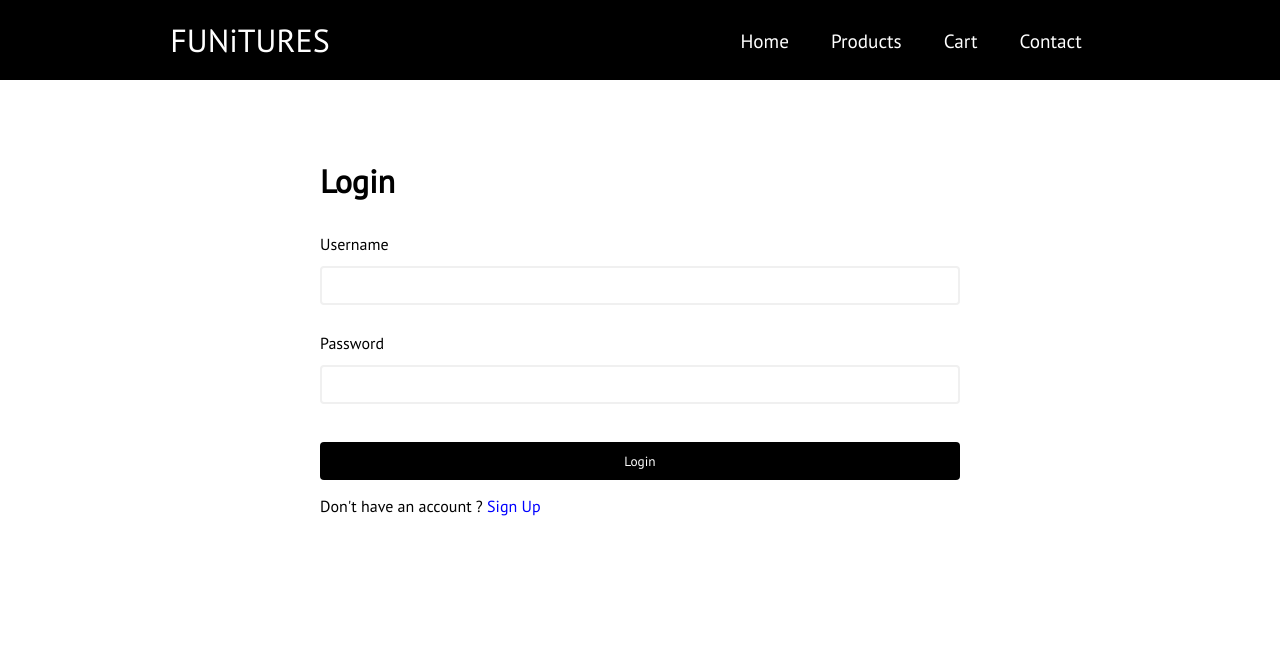
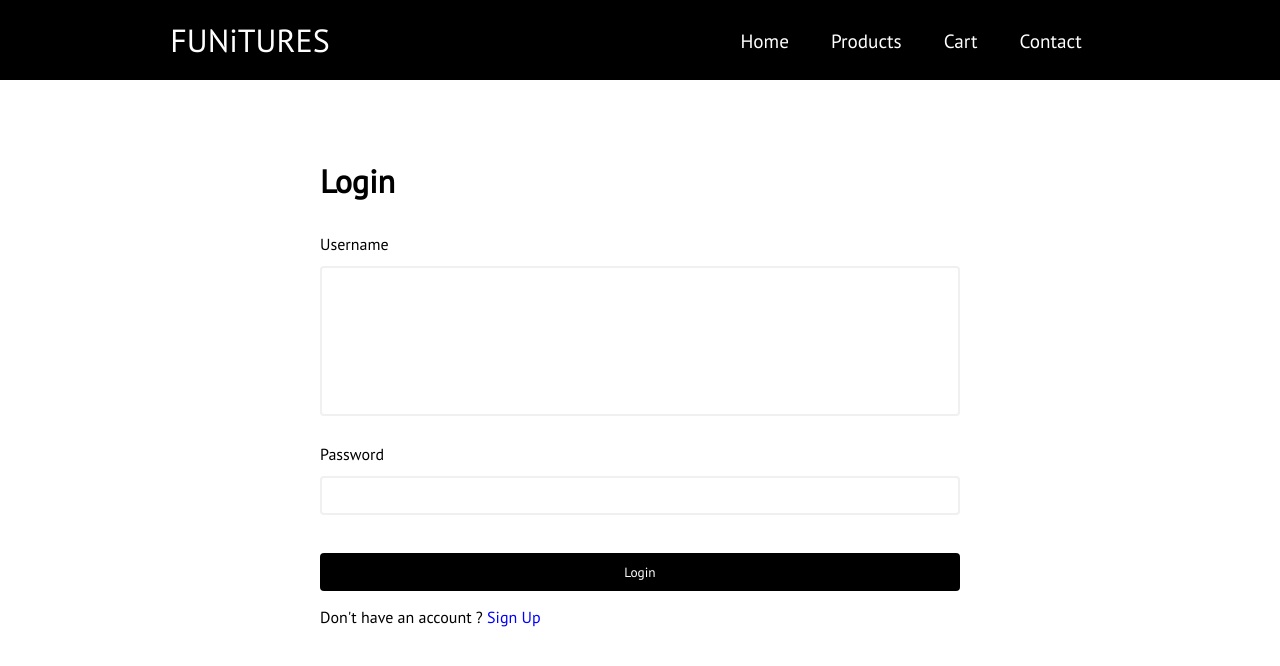
Before and after one commit to WMCharles/Funiture-Store, a React (Create React App) app: page /auth in a window 1280 px wide. Shown: the top 666 px of the page. Built offline with nearby package versions, Linux system fonts and the light colour scheme.

Commit message:
style review section

```diff
--- a/src/styles/Item.css
+++ b/src/styles/Item.css
@@ -91,8 +91,51 @@
     margin-top: 1em;
 }
 
-.reviews h1 {
+.reviews h2 {
     margin-bottom: .5em;
+}
+
+.comment p {
+    display: inline-block;
+    font-size: 1.2em;
+}
+
+.username {
+    font-weight: 600;
+}
+
+.input-review {
+    margin-top: 1em;
+}
+
+.input-review form {
+    width: 60%;
+}
+input[type=text],
+textarea {
+    width: 100%;
+    padding: 12px;
+    border: 1px solid #ccc;
+    border-radius: 4px;
+    box-sizing: border-box;
+    margin-top: 6px;
+    margin-bottom: 10px;
+    height: 150px;
+    resize: vertical;
+}
+
+textarea:focus {
+    outline: none;
+}
+
+input[type=submit] {
+    background-color: black;
+    color: white;
+    padding: 12px 2px;
+    border: none;
+    border-radius: 4px;
+    cursor: pointer;
+    width: 20%;
 }
 
 /* Media Queries */
@@ -111,6 +154,7 @@
         margin: 1em 0;
         line-height: 2.5em;
     }
+
     .button {
         margin: 4px 3px 4px 0;
     }
```
